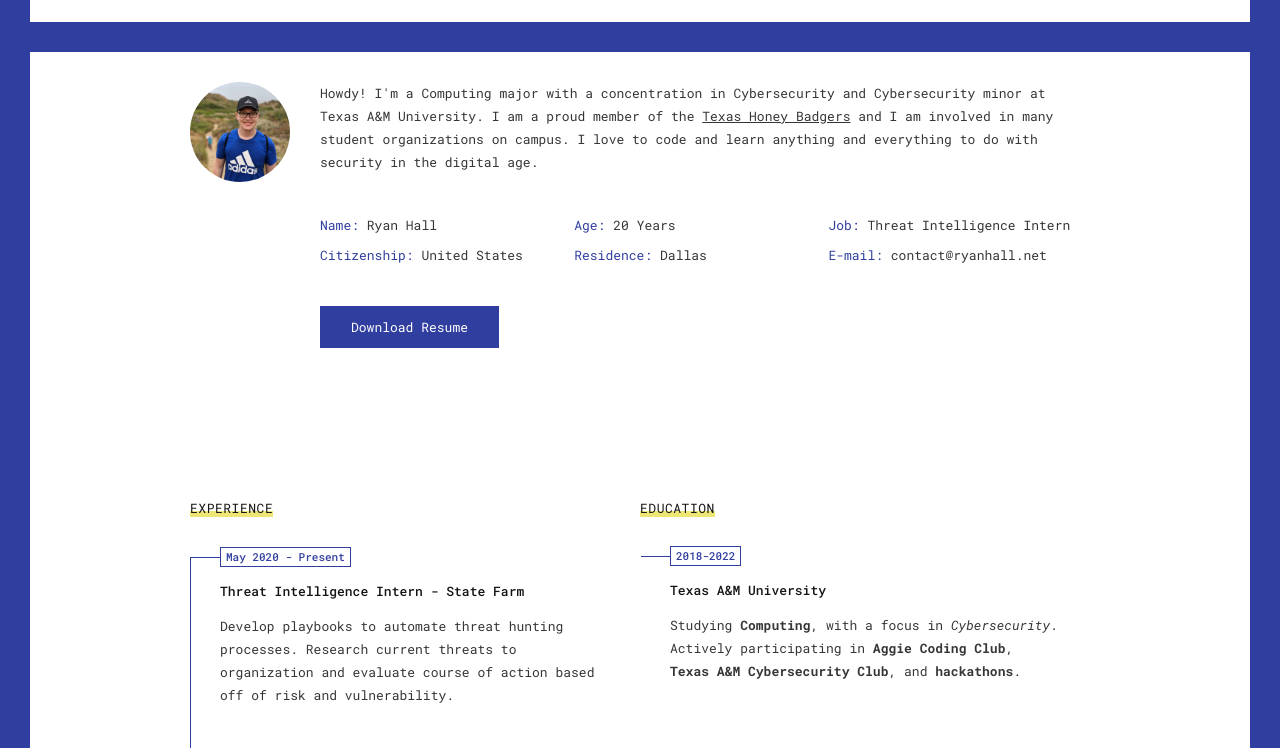
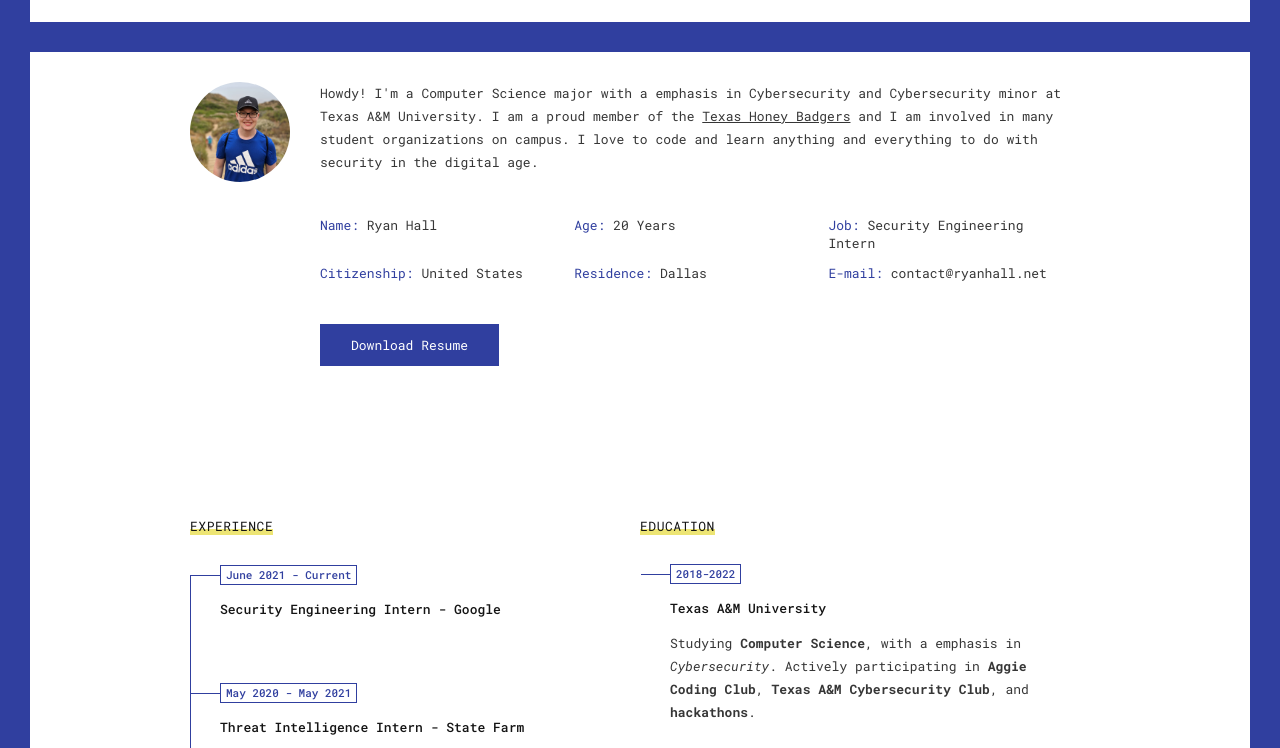
Before and after one commit to ryancorridor/ryancorridor.github.io, a plain HTML site: page resume.html in a window 1280 px wide. Shown: the part 748-1496 px from the top of the page. Drawn offline with nearby package versions, Linux system fonts and the light colour scheme; files that its build step writes are made by us from their sources; files whose address does not match are found by name.

Commit message:
Updated resume

```diff
--- a/resume.html
+++ b/resume.html
@@ -88,7 +88,7 @@
 					</div>
 					<div class="desc">
 						<p>
-							Howdy! I'm a Computing major with a concentration in Cybersecurity and Cybersecurity minor at Texas A&M University. I am a proud member of the
+							Howdy! I'm a Computer Science major with a emphasis in Cybersecurity and Cybersecurity minor at Texas A&M University. I am a proud member of the
 							<a href="https://texashoneybadgers.com" target="_blank"><u>Texas Honey Badgers</u></a> and I am involved in many student organizations on campus.
 							I love to code and learn anything and everything to do with security in the digital age.
 
@@ -97,7 +97,7 @@
 							<ul>
 								<li><strong>Name:</strong> Ryan Hall</li>
 								<li><strong>Age:</strong> 20 Years</li>
-								<li><strong>Job:</strong> Threat Intelligence Intern</li>
+								<li><strong>Job:</strong> Security Engineering Intern</li>
 								<li><strong>Citizenship:</strong> United States</li>
 								<li><strong>Residence: </strong> Dallas</li>
 								<li><strong>E-mail:</strong> contact@ryanhall.net</li>
@@ -118,8 +118,15 @@
 								<div class="title_inner">Experience</div>
 							</div>
 							<div class="resume-items">
-								<div class="resume-item active">
-									<div class="date">May 2020 - Present</div>
+                <div class="resume-item active">
+									<div class="date">June 2021 - Current</div>
+									<div class="name">Security Engineering Intern - Google</div>
+									<p>
+
+									</p>
+								</div>
+								<div class="resume-item">
+									<div class="date">May 2020 - May 2021</div>
 									<div class="name">Threat Intelligence Intern - State Farm</div>
 									<p>
 										Develop playbooks to automate threat hunting processes. Research current threats to organization and evaluate course of action based off of risk and vulnerability.
@@ -157,7 +164,7 @@
 									<div class="date">2018-2022</div>
 									<div class="name">Texas A&M University</div>
 									<p>
-											Studying <b>Computing</b>, with a focus in <i>Cybersecurity</i>.
+											Studying <b>Computer Science</b>, with a emphasis in <i>Cybersecurity</i>.
 											Actively participating in <b>Aggie Coding Club</b>, <b>Texas A&M
 											Cybersecurity Club</b>, and <b>hackathons</b>.
 									</p>
```
Also changed, not shown: index.html (+2 -2 lines).
